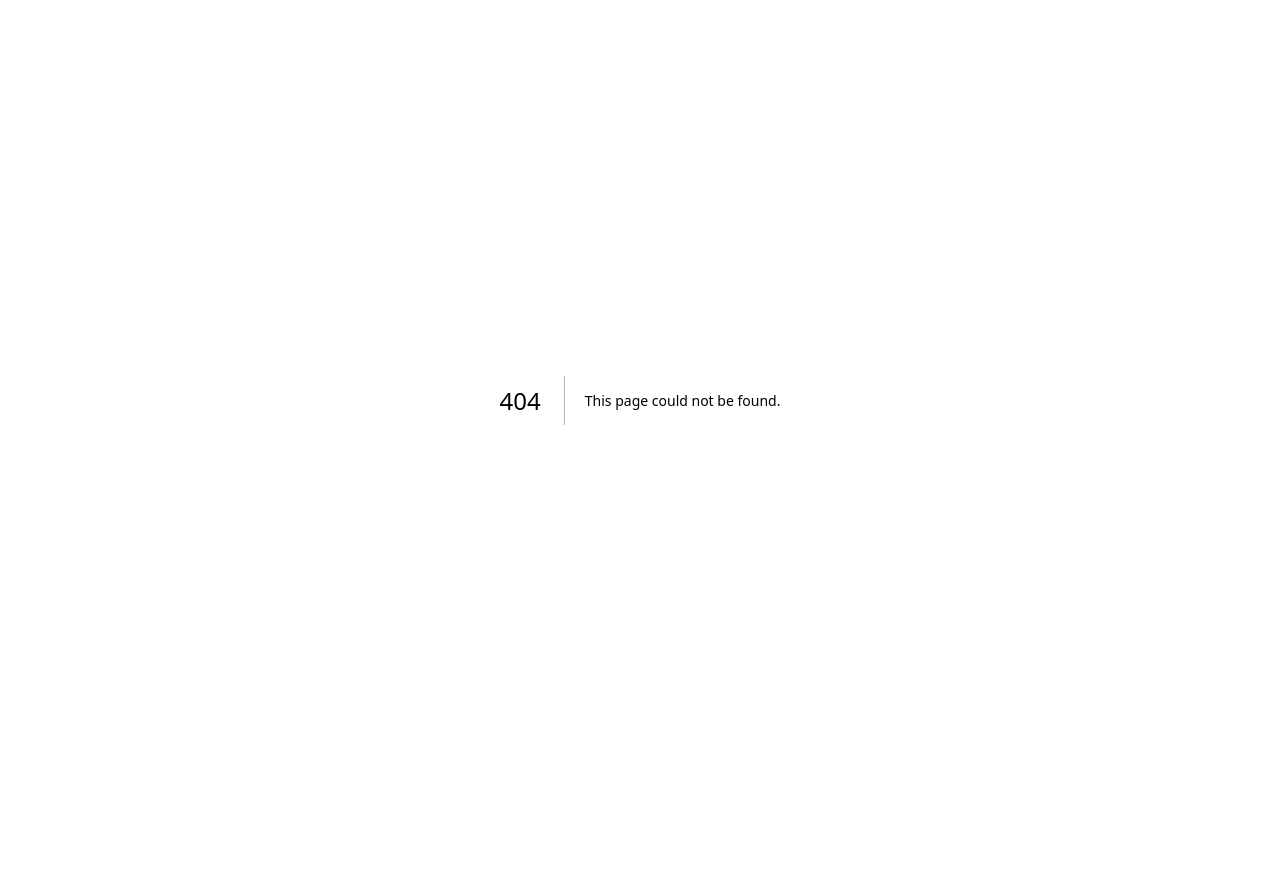
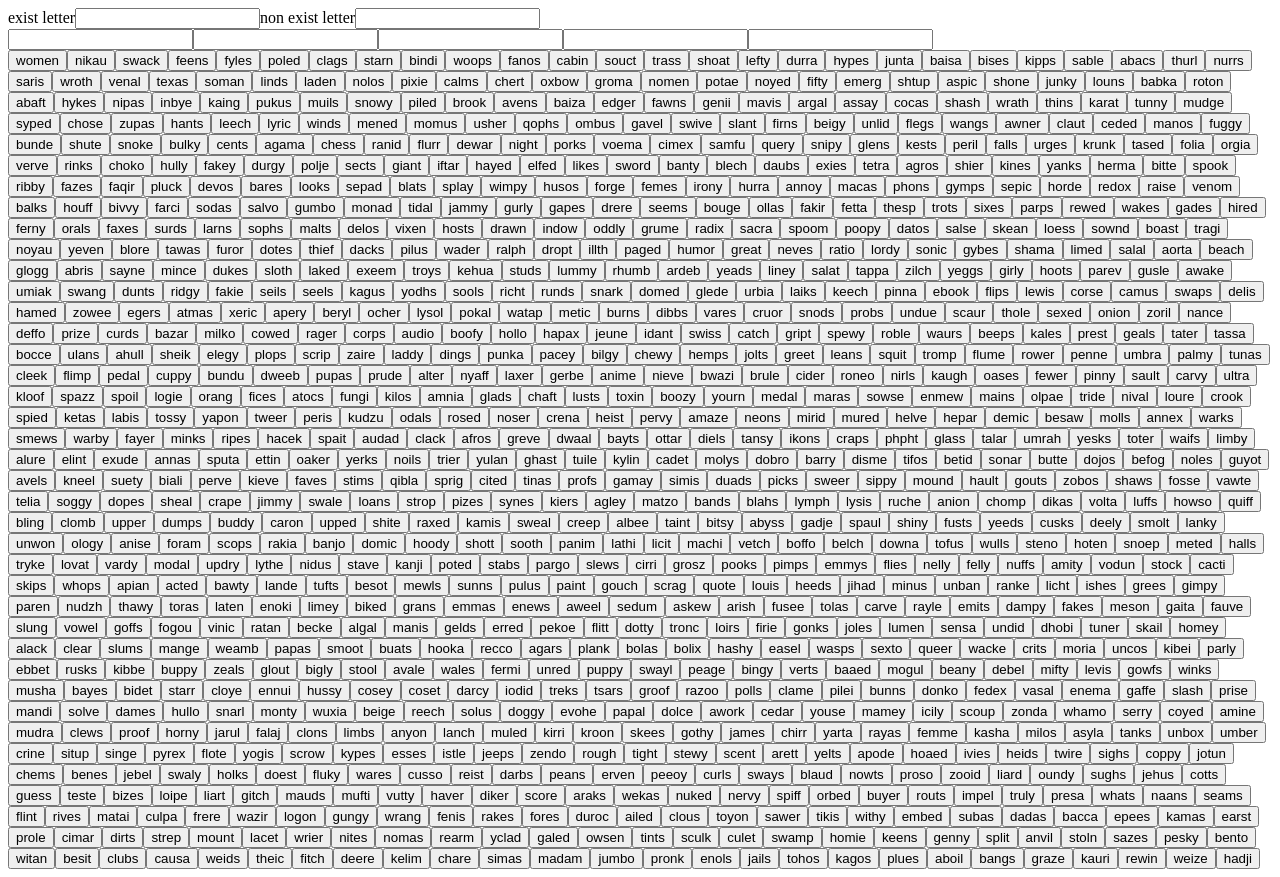
Before and after one commit to BlackBoxBanner/wordleFinder, a Next.js app: page /findword1 in a window 1280 px wide. Before the commit this address had no page. Before the commit the page ends 800 px from the top, so only its background shows below. Built offline with nearby package versions, Linux system fonts and the light colour scheme.

Commit message:
fix: wrong file name
Mistype wrong file name.

```diff
--- /dev/null
+++ b/src/pages/findword1.tsx
@@ -0,0 +1,156 @@
+import Layout from "../components/Layout";
+import axios from "axios";
+import { useEffect, useState } from "react";
+import { WordleQuery } from "../interfaces/index";
+
+const main = () => {
+	const [data, setData] = useState({
+		contain: "",
+		filter: "",
+		perfect: "",
+	} as WordleQuery);
+	const [word, setWord] = useState<String[]>();
+	const [perfectPos, setPerfectPos] = useState({
+		perfect1: "",
+		perfect2: "",
+		perfect3: "",
+		perfect4: "",
+		perfect5: "",
+	});
+
+	const getData = async () => {
+		const word = await axios.get(
+			`./api/wordle?filter=${data.filter}&contain=${data.contain}&perfect=${data.perfect}`
+		);
+		setWord(word.data);
+	};
+
+	const checkLatter = (latter: string) => {
+		if (latter.length > 1 || latter === " ") {
+			return false;
+		}
+		return true;
+	};
+
+	const changeLatter = () => {
+		let perfect = ["0", "0", "0", "0", "0"];
+
+		if (perfectPos.perfect1 !== "") {
+			perfect[0] = perfectPos.perfect1;
+		}
+		if (perfectPos.perfect2 !== "") {
+			perfect[1] = perfectPos.perfect2;
+		}
+		if (perfectPos.perfect3 !== "") {
+			perfect[2] = perfectPos.perfect3;
+		}
+		if (perfectPos.perfect4 !== "") {
+			perfect[3] = perfectPos.perfect4;
+		}
+		if (perfectPos.perfect5 !== "") {
+			perfect[4] = perfectPos.perfect5;
+		}
+
+		setData({ ...data, perfect: perfect.join("").replaceAll(",", "") });
+	};
+
+	const isBan = (value) => {
+		return !/^-?[\d\s\W]+$/.test(value);
+	};
+
+	useEffect(() => {
+		getData();
+	}, [data]);
+	useEffect(() => {
+		changeLatter();
+	}, [perfectPos]);
+
+	if (!word) return <div>no data</div>;
+
+
+	return (
+		<Layout title="main" description="home page of something">
+			<div>
+				<label htmlFor="el">exist letter</label>
+				<input
+					value={data.contain}
+					id="el"
+					onChange={(word) => {
+						if (isBan(word.target.value)) {
+							setData({ ...data, contain: word.target.value });
+						}
+					}}
+				/>
+				<label htmlFor="nel">non exist letter</label>
+				<input
+					value={data.filter}
+					id="nel"
+					onChange={(word) => {
+						if (isBan(word.target.value)) {
+							setData({ ...data, filter: word.target.value });
+						}
+					}}
+				/>
+			</div>
+			<div>
+				<input
+					value={perfectPos.perfect1}
+					id="perfect1"
+					onChange={(word) => {
+						if (checkLatter(word.target.value) && isBan(word.target.value)) {
+							setPerfectPos({ ...perfectPos, perfect1: word.target.value });
+							changeLatter();
+						}
+					}}
+				/>
+				<input
+					value={perfectPos.perfect2}
+					id="perfect2"
+					onChange={(word) => {
+						if (checkLatter(word.target.value) && isBan(word.target.value)) {
+							setPerfectPos({ ...perfectPos, perfect2: word.target.value });
+							changeLatter();
+						}
+					}}
+				/>
+				<input
+					value={perfectPos.perfect3}
+					id="perfect3"
+					onChange={(word) => {
+						if (checkLatter(word.target.value) && isBan(word.target.value)) {
+							setPerfectPos({ ...perfectPos, perfect3: word.target.value });
+							changeLatter();
+						}
+					}}
+				/>
+				<input
+					value={perfectPos.perfect4}
+					id="perfect4"
+					onChange={(word) => {
+						if (checkLatter(word.target.value) && isBan(word.target.value)) {
+							setPerfectPos({ ...perfectPos, perfect4: word.target.value });
+							changeLatter();
+						}
+					}}
+				/>
+				<input
+					value={perfectPos.perfect5}
+					id="perfect5"
+					onChange={(word) => {
+						if (checkLatter(word.target.value) && isBan(word.target.value)) {
+							setPerfectPos({ ...perfectPos, perfect5: word.target.value });
+							changeLatter();
+						}
+					}}
+				/>
+			</div>
+			<div>
+				{word.slice(0,1000).map((words, index) => {
+					return <button key={index}>{words}</button>;
+				})}
+			</div>
+		</Layout>
+	);
+};
+
+export default main;
```
